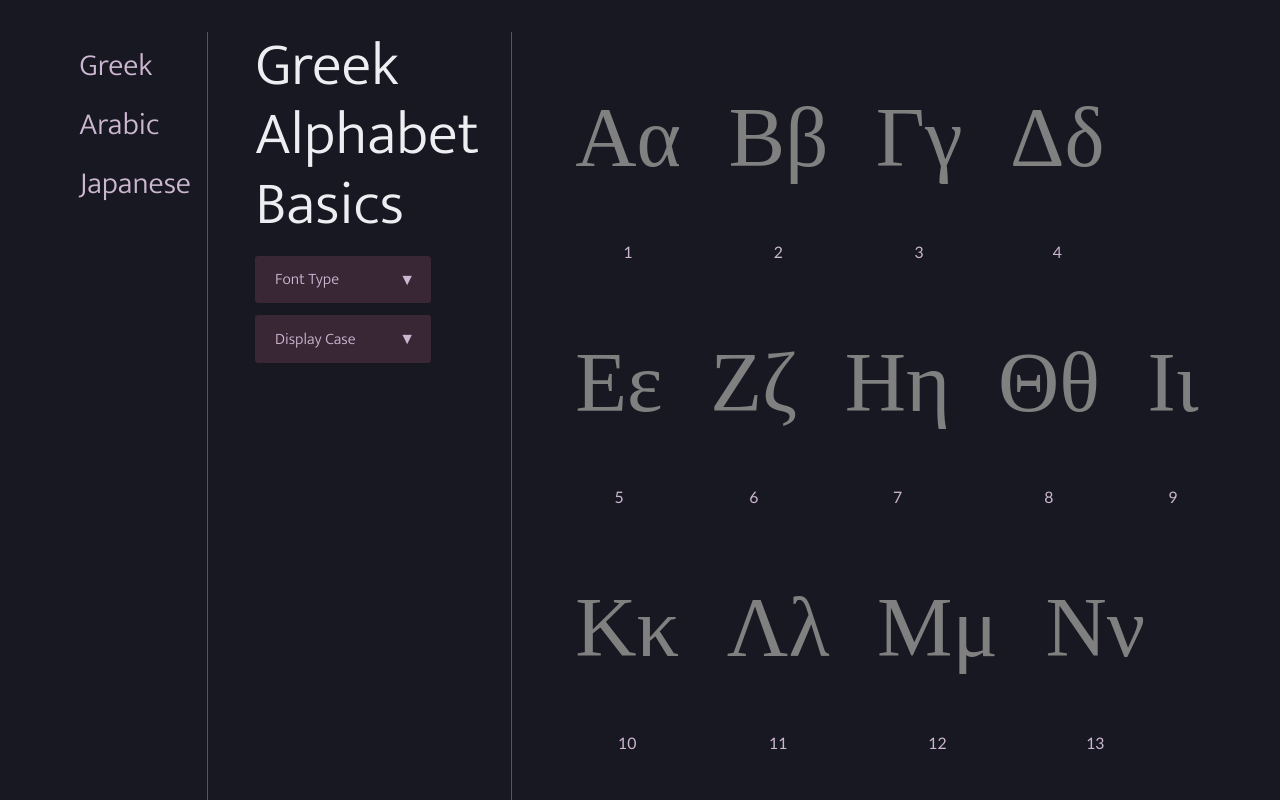
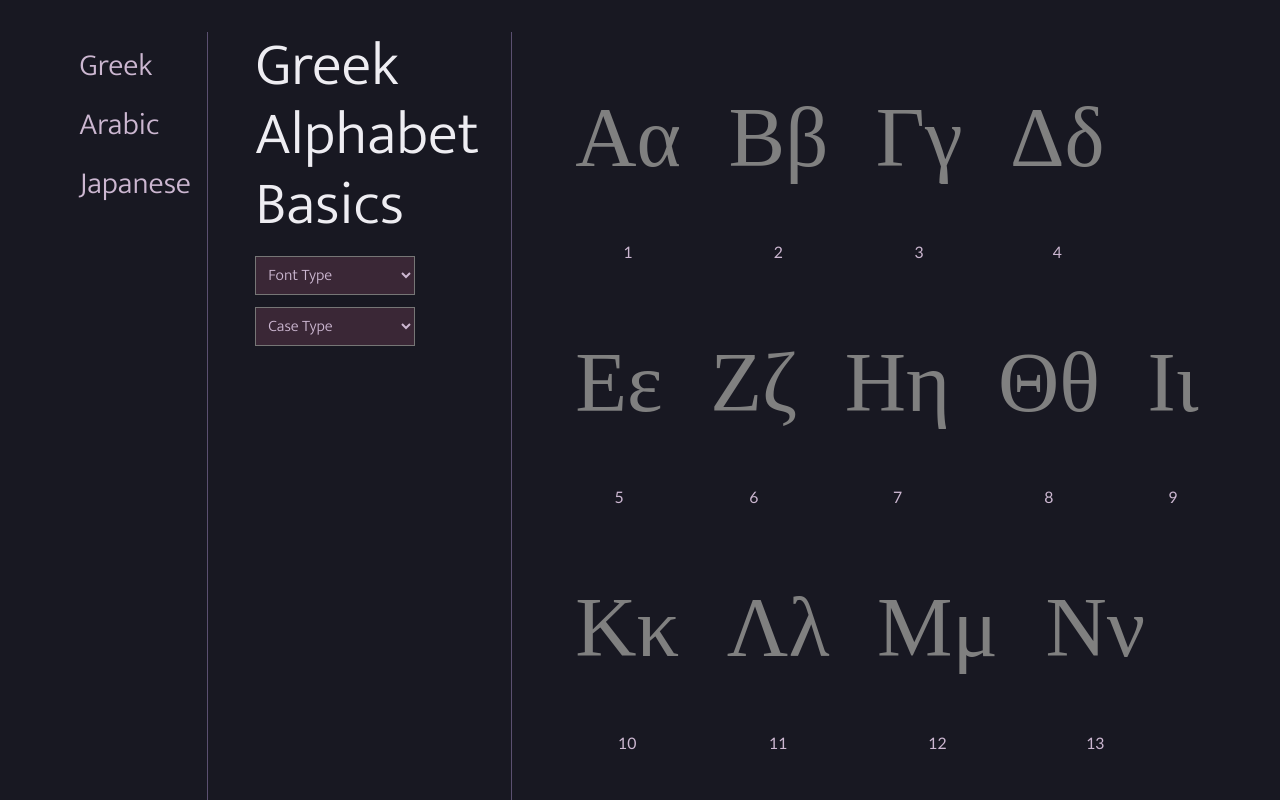
Before and after one commit to jesvtb/learn-arabic, a React (Vite) app: page /greek in a window 1280 px wide. Shown: the top 800 px of the page. Built offline with nearby package versions, Linux system fonts and the light colour scheme.

Commit message:
add universal select function

```diff
--- a/src/css/test.css
+++ b/src/css/test.css
@@ -502,43 +502,22 @@ body {
     gap: var(--space-xs);
   }
 }
-.lang-header label {
-  position: relative;
-  display: flex;
-  width: 11em;
-  height: var(--space-xl);
-  line-height: 3;
-  background: var(--color1-10);
-  overflow: hidden;
-  border-radius: 0.25em;
-}
-.lang-header label::after {
-  content: "▼";
-  position: absolute;
-  top: 0;
-  right: 0;
-  padding: 0 1em;
-  background: var(--color1-10);
+
+.dropdown {
+  width: 10em;
+  font-family: var(--sans-EN);
+  text-transform: capitalize;
+  outline: none;
   color: var(--color1-80);
-  cursor: pointer;
-  pointer-events: none;
-  transition: 0.25s all ease;
-}
-.lang-header select {
-  width: 10em;
-  border: none;
-  outline: 0;
-  text-transform: capitalize;
-  color: var(--color1-80);
-  padding: var(--space-2xs) var(--space-s);
+  padding: var(--space-3xs) var(--space-2xs);
   cursor: pointer;
   background: var(--color1-10);
 }
-.lang-header select:hover {
-  background-color: transparent;
-  color: var(--color1-90);
+.dropdown:hover {
+  background-color: var(--color1-90);
+  color: var(--color1-10);
 }
-.lang-header select:active {
+.dropdown:active {
   border: none;
 }
 
--- a/src/css/test.scss
+++ b/src/css/test.scss
@@ -279,45 +279,27 @@ body {
             gap: var(--space-xs);
         }
     }
-    label {
-        position: relative;
-        display: flex;
-        width: 11em;
-        height: var(--space-xl);
-        line-height: 3;
-        background: var(--color1-10);
-        overflow: hidden;
-        border-radius: 0.25em;
-        &::after {
-            content: '\25BC';
-            position: absolute;
-            top: 0;
-            right: 0;
-            padding: 0 1em;
-            background: var(--color1-10);
-            color: var(--color1-80);
-            cursor: pointer;
-            pointer-events: none;
-            transition: 0.25s all ease;
-        }
+}
+
+// dropdown menu
+// ==================================================
+
+.dropdown {
+    width: 10em;
+    // border: none;
+    font-family: var(--sans-EN);
+    text-transform: capitalize;
+    outline: none;
+    color: var(--color1-80);
+    padding: var(--space-3xs) var(--space-2xs);
+    cursor: pointer;
+    background: var(--color1-10);
+    &:hover {
+        background-color: var(--color1-90);
+        color: var(--color1-10);
     }
-    select {
-        width: 10em;
+    &:active {
         border: none;
-        // margin: 0 auto;
-        outline: 0;
-        text-transform: capitalize;
-        color: var(--color1-80);
-        padding: var(--space-2xs) var(--space-s);
-        cursor: pointer;
-        background: var(--color1-10);
-        &:hover {
-            background-color: transparent;
-            color: var(--color1-90);
-        }
-        &:active {
-            border: none;
-        }
     }
 }
 
--- a/src/index.css
+++ b/src/index.css
@@ -824,43 +824,22 @@ body {
     gap: var(--space-xs);
   }
 }
-.lang-header label {
-  position: relative;
-  display: flex;
-  width: 11em;
-  height: var(--space-xl);
-  line-height: 3;
-  background: var(--color1-10);
-  overflow: hidden;
-  border-radius: 0.25em;
-}
-.lang-header label::after {
-  content: "▼";
-  position: absolute;
-  top: 0;
-  right: 0;
-  padding: 0 1em;
-  background: var(--color1-10);
+
+.dropdown {
+  width: 10em;
+  font-family: var(--sans-EN);
+  text-transform: capitalize;
+  outline: none;
   color: var(--color1-80);
-  cursor: pointer;
-  pointer-events: none;
-  transition: 0.25s all ease;
-}
-.lang-header select {
-  width: 10em;
-  border: none;
-  outline: 0;
-  text-transform: capitalize;
-  color: var(--color1-80);
-  padding: var(--space-2xs) var(--space-s);
+  padding: var(--space-3xs) var(--space-2xs);
   cursor: pointer;
   background: var(--color1-10);
 }
-.lang-header select:hover {
-  background-color: transparent;
-  color: var(--color1-90);
+.dropdown:hover {
+  background-color: var(--color1-90);
+  color: var(--color1-10);
 }
-.lang-header select:active {
+.dropdown:active {
   border: none;
 }
 
--- a/src/js/component.jsx
+++ b/src/js/component.jsx
@@ -1,7 +1,7 @@
 import axios from 'axios';
 import { useEffect, useState } from 'react';
 import { marked } from 'marked';
-import { Link, useLocation, Route, useParams } from 'wouter';
+import { Link, useParams } from 'wouter';
 
 export function HomeNav() {
     return (
@@ -94,7 +94,7 @@ export function AlphabetAR() {
         setSelectedFont(selectedValue);
     };
 
-    const handleFormChange = (selectedValue) => {
+    const handlePositionChange = (selectedValue) => {
         setSelectedForm(selectedValue);
     };
 
@@ -104,7 +104,9 @@ export function AlphabetAR() {
                 <Title lang={lang} />
                 <div className="selection-area">
                     <SelectFont onSelectFont={handleFontChange} />
-                    <SelectPositionAR onSelectPositionAR={handleFormChange} />
+                    <SelectPositionAR
+                        onSelectPositionAR={handlePositionChange}
+                    />
                 </div>
             </div>
             <MapLettersAR
@@ -340,30 +342,47 @@ function MapLettersAR({ selectedFont, selectedForm }) {
 // selection-area components
 // ==================================================
 
+function MapSelections({ options, defaultOption }) {
+    return (
+        <>
+            <option
+                selected
+                disabled
+            >
+                {defaultOption}
+            </option>
+            {options.map((option, i) => (
+                <option
+                    key={i}
+                    value={option}
+                    className="dropdown__option"
+                >
+                    {option}
+                </option>
+            ))}
+        </>
+    );
+}
+
 function SelectFont({ onSelectFont }) {
     const handleFontChange = (event) => {
         const selectedValue = event.target.value;
         onSelectFont(selectedValue);
     };
 
+    const options = ['sans', 'serif'];
+
     return (
-        <label>
-            {/* <p className="base-lang">select font type</p> */}
         <select
             name="selectedFont"
             onChange={handleFontChange}
-                className="base-lang"
+            className="dropdown"
         >
-                <option
-                    selected
-                    disabled
-                >
-                    font type
-                </option>
-                <option value="serif">serif</option>
-                <option value="sans">sans</option>
+            <MapSelections
+                defaultOption="font type"
+                options={options}
+            />
         </select>
-        </label>
     );
 }
 
@@ -375,63 +394,37 @@ function SelectCase({ onSelectCase }) {
     const options = ['lowercase', 'uppercase', 'together'];
 
     return (
-        <label>
-            {/* <p className="base-lang">select case type</p> */}
         <select
             name="selectedCase"
             onChange={handleCaseChange}
-                className="base-lang"
+            className="dropdown"
         >
-                <option
-                    selected
-                    disabled
-                >
-                    display case
-                </option>
-                {options.map((option, i) => (
-                    <option
-                        key={i}
-                        value={option}
-                    >
-                        {option}
-                    </option>
-                ))}
+            <MapSelections
+                defaultOption="case type"
+                options={options}
+            />
         </select>
-        </label>
     );
 }
 
 function SelectPositionAR({ onSelectPositionAR }) {
-    const handleFormChange = (event) => {
+    const handlePositionChange = (event) => {
         const selectedValue = event.target.value;
         onSelectPositionAR(selectedValue);
     };
     const options = ['alone', 'initial', 'medial', 'final'];
 
     return (
-        <label>
-            {/* <p className="base-lang">select form type</p> */}
         <select
             name="selectedForm"
-                onChange={handleFormChange}
-                className="base-lang"
+            onChange={handlePositionChange}
+            className="dropdown"
         >
-                <option
-                    selected
-                    disabled
-                >
-                    position
-                </option>
-                {options.map((option, i) => (
-                    <option
-                        key={i}
-                        value={option}
-                    >
-                        {option}
-                    </option>
-                ))}
+            <MapSelections
+                defaultOption="form type"
+                options={options}
+            />
         </select>
-        </label>
     );
 }
 
@@ -443,29 +436,16 @@ function SelectSyllabary({ onSelectSyllabary }) {
     const options = ['hiragana', 'katakana', 'together'];
 
     return (
-        <label>
-            {/* <p className="base-lang">select syllabary</p> */}
         <select
             name="selectedSyllabary"
             onChange={handleSyllabaryChange}
-                className="base-lang"
+            className="dropdown"
         >
-                <option
-                    selected
-                    disabled
-                >
-                    syllabary
-                </option>
-                {options.map((option, i) => (
-                    <option
-                        key={i}
-                        value={option}
-                    >
-                        {option}
-                    </option>
-                ))}
+            <MapSelections
+                defaultOption="syllabary group"
+                options={options}
+            />
         </select>
-        </label>
     );
 }
 
```
Lines whose indentation alone changed are shown as unchanged.
